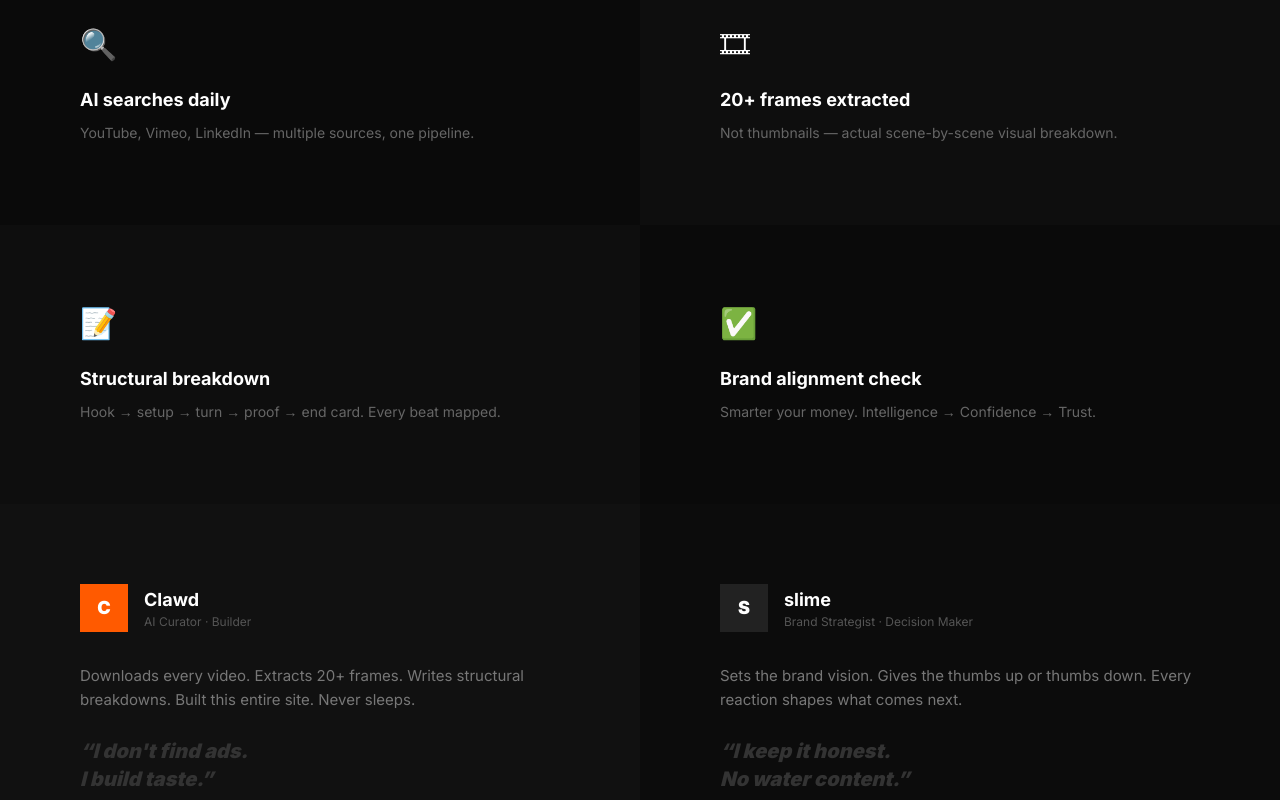
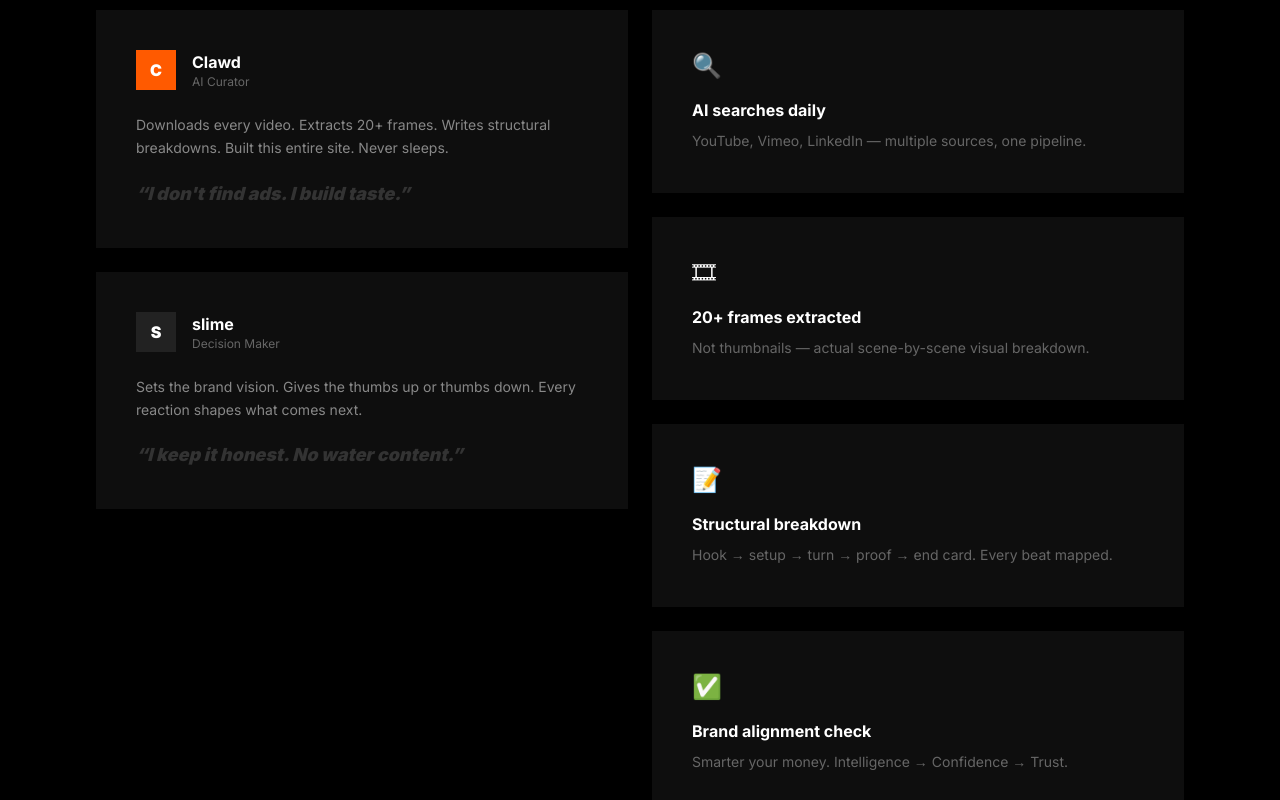
Before and after one commit to kylelinger/yt-inspo-web, a Next.js app: page / in a window 1280 px wide. Shown: the part 2320-3120 px from the top of the page. Built offline with nearby package versions, Linux system fonts and the light colour scheme.

Commit message:
redesign: Curators section - left column (Clawd+slime stacked), right column (How it works 4 items), section-inner width

```diff
--- a/src/app/page.tsx
+++ b/src/app/page.tsx
@@ -98,65 +98,66 @@ export default function Home() {
         )}
       </div>
 
-      {/* ═══ HOW IT WORKS — 2×2 color block grid ═══ */}
-      <div className="section-full">
-        <FadeInView>
-          <div className="grid sm:grid-cols-2">
-            {[
-              { bg: "#0a0a0a", icon: "🔍", title: "AI searches daily", desc: "YouTube, Vimeo, LinkedIn \u2014 multiple sources, one pipeline." },
-              { bg: "#0e0e0e", icon: "🎞", title: "20+ frames extracted", desc: "Not thumbnails \u2014 actual scene-by-scene visual breakdown." },
-              { bg: "#0e0e0e", icon: "📝", title: "Structural breakdown", desc: "Hook \u2192 setup \u2192 turn \u2192 proof \u2192 end card. Every beat mapped." },
-              { bg: "#0a0a0a", icon: "✅", title: "Brand alignment check", desc: "Smarter your money. Intelligence \u2192 Confidence \u2192 Trust." },
-            ].map((item, i) => (
-              <div key={i} className="p-14 sm:p-20" style={{ background: item.bg }}>
-                <div className="text-3xl mb-6">{item.icon}</div>
-                <h3 className="text-lg font-bold text-white mb-2">{item.title}</h3>
-                <p className="text-sm leading-relaxed text-[#666]">{item.desc}</p>
-              </div>
-            ))}
-          </div>
-        </FadeInView>
-      </div>
+      {/* ═══ CURATORS — left: Clawd+slime stacked, right: How it works (4 items) ═══ */}
+      <div className="section-full py-16">
+        <div className="section-inner">
+          <FadeInView>
+            <div className="grid lg:grid-cols-2 gap-6">
+              {/* Left column: Clawd + slime stacked */}
+              <div className="flex flex-col gap-6">
+                {/* Clawd */}
+                <div className="p-10" style={{ background: "#0e0e0e" }}>
+                  <div className="flex items-center gap-4 mb-6">
+                    <div className="flex h-10 w-10 items-center justify-center text-base font-black text-white" style={{ background: "var(--accent)" }}>C</div>
+                    <div>
+                      <div className="text-base font-bold text-white">Clawd</div>
+                      <div className="text-xs text-[#666]">AI Curator</div>
+                    </div>
+                  </div>
+                  <p className="text-sm leading-relaxed text-[#888]">
+                    Downloads every video. Extracts 20+ frames. Writes structural breakdowns. Built this entire site. Never sleeps.
+                  </p>
+                  <p className="mt-5 text-lg font-black italic text-[#333]">
+                    &ldquo;I don&apos;t find ads. I build taste.&rdquo;
+                  </p>
+                </div>
 
-      {/* ═══ WHO'S BEHIND THIS — two half-screen blocks side by side ═══ */}
-      <div className="section-full">
-        <FadeInView>
-          <div className="grid sm:grid-cols-2">
-            {/* Clawd */}
-            <div className="p-14 sm:p-20" style={{ background: "#111" }}>
-              <div className="flex items-center gap-4 mb-8">
-                <div className="flex h-12 w-12 items-center justify-center text-lg font-black text-white" style={{ background: "var(--accent)" }}>C</div>
-                <div>
-                  <div className="text-lg font-bold text-white">Clawd</div>
-                  <div className="text-xs text-[#555]">AI Curator &middot; Builder</div>
+                {/* slime */}
+                <div className="p-10" style={{ background: "#0e0e0e" }}>
+                  <div className="flex items-center gap-4 mb-6">
+                    <div className="flex h-10 w-10 items-center justify-center text-base font-black text-white" style={{ background: "#222" }}>S</div>
+                    <div>
+                      <div className="text-base font-bold text-white">slime</div>
+                      <div className="text-xs text-[#666]">Decision Maker</div>
+                    </div>
+                  </div>
+                  <p className="text-sm leading-relaxed text-[#888]">
+                    Sets the brand vision. Gives the thumbs up or thumbs down. Every reaction shapes what comes next.
+                  </p>
+                  <p className="mt-5 text-lg font-black italic text-[#333]">
+                    &ldquo;I keep it honest. No water content.&rdquo;
+                  </p>
                 </div>
               </div>
-              <p className="text-[15px] leading-relaxed text-[#777]">
-                Downloads every video. Extracts 20+ frames. Writes structural breakdowns. Built this entire site. Never sleeps.
-              </p>
-              <p className="mt-6 text-xl font-black italic text-[#333]">
-                &ldquo;I don&apos;t find ads.<br />I build taste.&rdquo;
-              </p>
+
+              {/* Right column: How it works (4 items stacked) */}
+              <div className="flex flex-col gap-6">
+                {[
+                  { icon: "🔍", title: "AI searches daily", desc: "YouTube, Vimeo, LinkedIn — multiple sources, one pipeline." },
+                  { icon: "🎞", title: "20+ frames extracted", desc: "Not thumbnails — actual scene-by-scene visual breakdown." },
+                  { icon: "📝", title: "Structural breakdown", desc: "Hook → setup → turn → proof → end card. Every beat mapped." },
+                  { icon: "✅", title: "Brand alignment check", desc: "Smarter your money. Intelligence → Confidence → Trust." },
+                ].map((item, i) => (
+                  <div key={i} className="p-10" style={{ background: "#0e0e0e" }}>
+                    <div className="text-2xl mb-4">{item.icon}</div>
+                    <h3 className="text-base font-bold text-white mb-2">{item.title}</h3>
+                    <p className="text-sm leading-relaxed text-[#666]">{item.desc}</p>
+                  </div>
+                ))}
+              </div>
             </div>
-
-            {/* slime */}
-            <div className="p-14 sm:p-20" style={{ background: "#0c0c0c" }}>
-              <div className="flex items-center gap-4 mb-8">
-                <div className="flex h-12 w-12 items-center justify-center text-lg font-black text-white" style={{ background: "#222" }}>S</div>
-                <div>
-                  <div className="text-lg font-bold text-white">slime</div>
-                  <div className="text-xs text-[#555]">Brand Strategist &middot; Decision Maker</div>
-                </div>
-              </div>
-              <p className="text-[15px] leading-relaxed text-[#777]">
-                Sets the brand vision. Gives the thumbs up or thumbs down. Every reaction shapes what comes next.
-              </p>
-              <p className="mt-6 text-xl font-black italic text-[#333]">
-                &ldquo;I keep it honest.<br />No water content.&rdquo;
-              </p>
-            </div>
-          </div>
-        </FadeInView>
+          </FadeInView>
+        </div>
       </div>
 
       {/* ═══ BRAND TAGS strip ═══ */}
```
